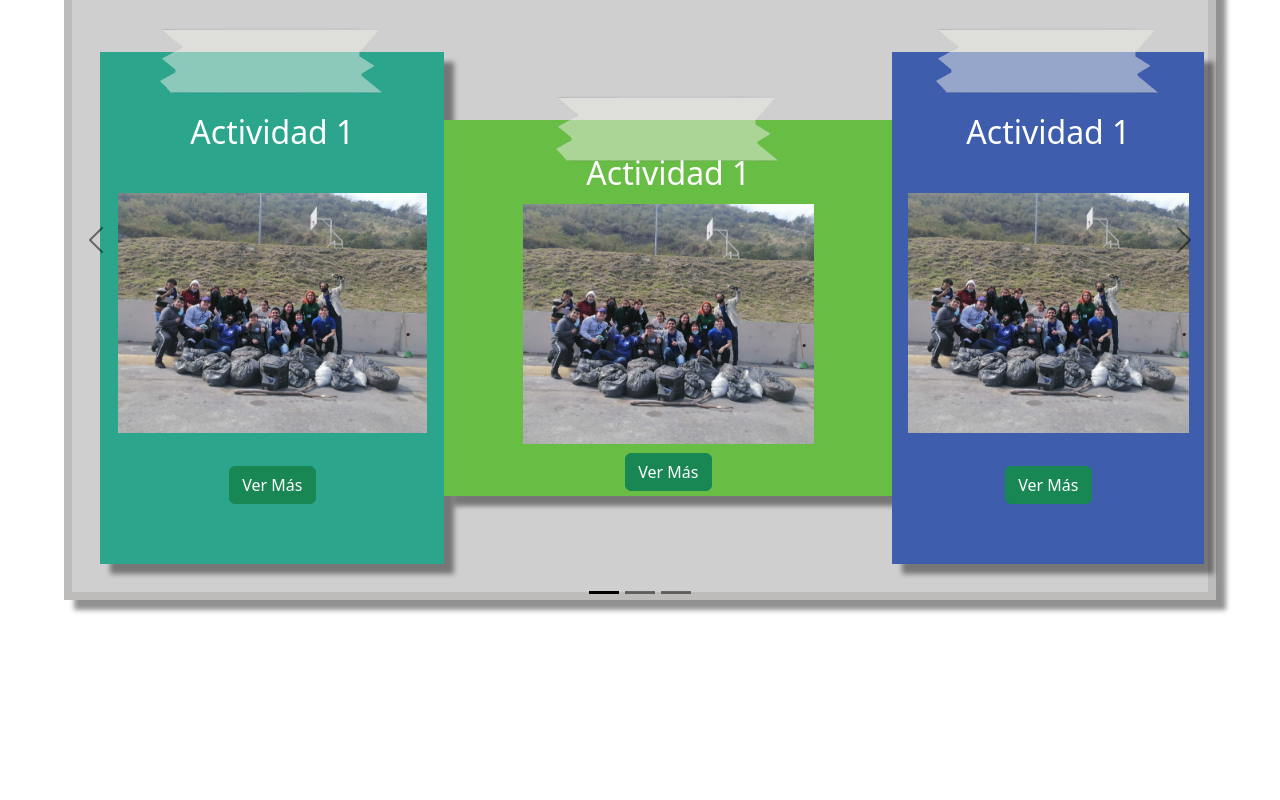
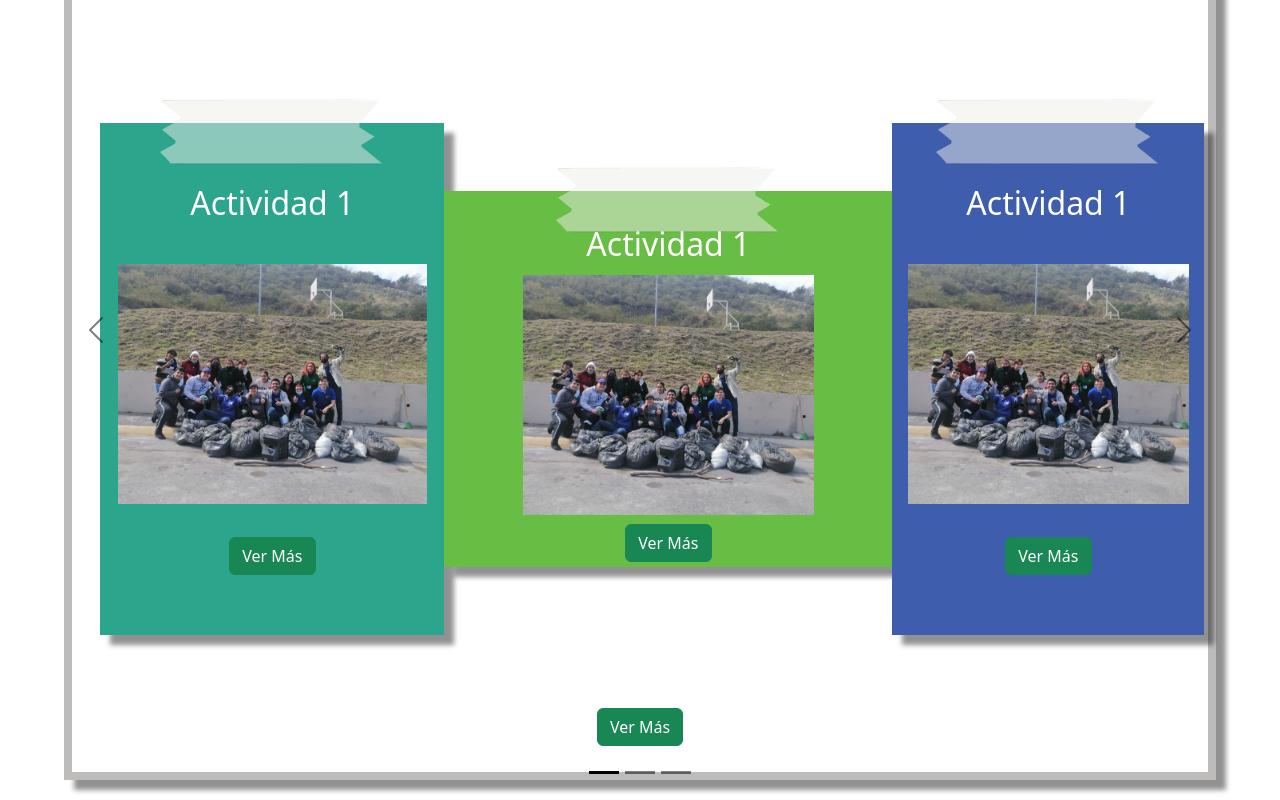
Before and after one commit to Cristiansb2003/Hagamoslo_Monterrey, a React (Vite) app: page / in a window 1280 px wide. Shown: the part 2586-3386 px from the top of the page. Before the commit the page ends 3206 px from the top, so only its background shows below. Built offline with nearby package versions, Linux system fonts and the light colour scheme.

Commit message:
Se quito el fondo al carrucel de actividades

```diff
--- a/src/Actividades/Actividades.jsx
+++ b/src/Actividades/Actividades.jsx
@@ -9,9 +9,14 @@ function Actividades() {
       <div className={st.contenedor_hijo}>
         <span>Actividades</span>
         <div className={st.actividades}>
-                <Act1/>
-                <Act2/>
-                <Act3/>
+          <Act1 />
+          <Act2 />
+          <Act3 />
+        </div>
+        <div className={st.boton}>
+          <button type="button" className="btn btn-success">
+            Ver Más
+          </button>
         </div>
       </div>
     </div>
--- a/src/Actividades/actividades.module.css
+++ b/src/Actividades/actividades.module.css
@@ -1,6 +1,6 @@
 .contenedor_padre {
   width: 100%;
-  height: 90vh;
+  height: 900px;
   display: flex;
   align-items: center;
   justify-content: center;
@@ -15,8 +15,6 @@
   flex-direction: column;
   justify-content: center;
   align-items: center;
-
-  background: rgb(207, 207, 207);
   object-fit: cover;
   box-shadow: 10px 10px 5px 0px rgba(0, 0, 0, 0.43);
   border: solid 8px #bebbbb;
@@ -31,8 +29,15 @@
 
 .actividades {
   width: 95%;
-  height: 100%;
+  height: 85%;
   display: flex;
   justify-content: space-between;
   align-items: center;
 }
+/* boton */
+
+.boton{
+  width: 100%;
+  display: flex;
+  justify-content: center;
+}
```
